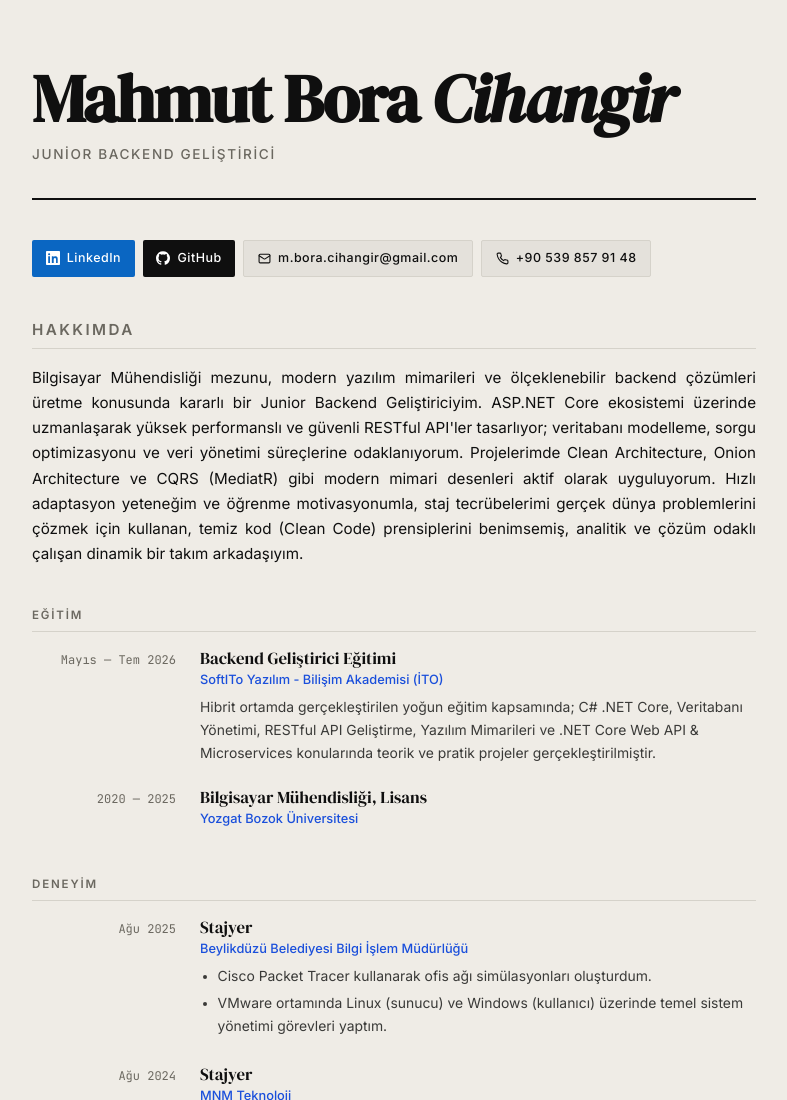
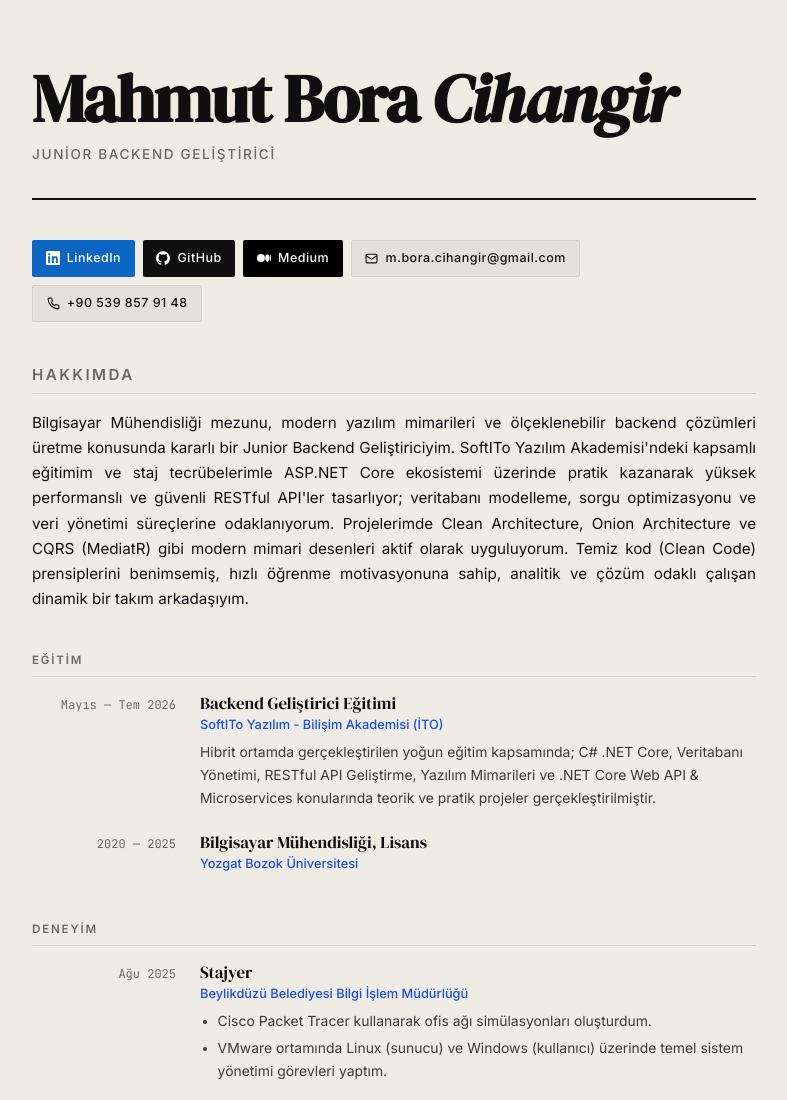
Before and after one commit to MBora02/portfolio, a plain HTML site: page index.html in a window 1280 px wide. Shown: the top 1100 px of the page, without its empty margins (246-1033 px from the left). Drawn offline with Linux system fonts and the light colour scheme.

Commit message:
updated cv

```diff
--- a/index.html
+++ b/index.html
@@ -27,6 +27,10 @@
       <svg width="14" height="14" viewBox="0 0 24 24" fill="currentColor"><path d="M12 .297c-6.63 0-12 5.373-12 12 0 5.303 3.438 9.8 8.205 11.385.6.113.82-.258.82-.577 0-.285-.01-1.04-.015-2.04-3.338.724-4.042-1.61-4.042-1.61C4.422 18.07 3.633 17.7 3.633 17.7c-1.087-.744.084-.729.084-.729 1.205.084 1.838 1.236 1.838 1.236 1.07 1.835 2.809 1.305 3.495.998.108-.776.417-1.305.76-1.605-2.665-.3-5.466-1.332-5.466-5.93 0-1.31.465-2.38 1.235-3.22-.135-.303-.54-1.523.105-3.176 0 0 1.005-.322 3.3 1.23.96-.267 1.98-.399 3-.405 1.02.006 2.04.138 3 .405 2.28-1.552 3.285-1.23 3.285-1.23.645 1.653.24 2.873.12 3.176.765.84 1.23 1.91 1.23 3.22 0 4.61-2.805 5.625-5.475 5.92.42.36.81 1.096.81 2.22 0 1.606-.015 2.896-.015 3.286 0 .315.21.69.825.57C20.565 22.092 24 17.592 24 12.297c0-6.627-5.373-12-12-12"/></svg>
       GitHub
     </a>
+    <a class="chip chip-medium" href="https://medium.com/@m.bora.cihangir/onion-architecture-cqrs-ve-mediatr-ile-s%C3%BCrd%C3%BCr%C3%BClebilir-ve-test-edilebilir-backend-mimarisi-904af8696736" target="_blank" rel="noopener">
+      <svg width="14" height="14" viewBox="0 0 24 24" fill="currentColor"><path d="M13.54 12a6.8 6.8 0 0 1-6.77 6.82A6.8 6.8 0 0 1 0 12a6.8 6.8 0 0 1 6.77-6.82A6.8 6.8 0 0 1 13.54 12zm7.42 0c0 3.54-1.51 6.42-3.38 6.42-1.87 0-3.39-2.88-3.39-6.42s1.52-6.42 3.39-6.42 3.38 2.88 3.38 6.42M24 12c0 3.17-.53 5.75-1.19 5.75-.66 0-1.19-2.58-1.19-5.75s.53-5.75 1.19-5.75C23.47 6.25 24 8.83 24 12z"/></svg>
+      Medium
+    </a>
     <a class="chip chip-email" href="mailto:m.bora.cihangir@gmail.com">
       <svg width="13" height="13" viewBox="0 0 24 24" fill="none" stroke="currentColor" stroke-width="2" stroke-linecap="round" stroke-linejoin="round"><rect width="20" height="16" x="2" y="4" rx="2"/><path d="m22 7-8.97 5.7a1.94 1.94 0 0 1-2.06 0L2 7"/></svg>
       m.bora.cihangir@gmail.com
@@ -39,7 +43,7 @@
 
   <section class="about">
     <p class="section-label">Hakkımda</p>
-    <p>Bilgisayar Mühendisliği mezunu, modern yazılım mimarileri ve ölçeklenebilir backend çözümleri üretme konusunda kararlı bir Junior Backend Geliştiriciyim. ASP.NET Core ekosistemi üzerinde uzmanlaşarak yüksek performanslı ve güvenli RESTful API'ler tasarlıyor; veritabanı modelleme, sorgu optimizasyonu ve veri yönetimi süreçlerine odaklanıyorum. Projelerimde Clean Architecture, Onion Architecture ve CQRS (MediatR) gibi modern mimari desenleri aktif olarak uyguluyorum. Hızlı adaptasyon yeteneğim ve öğrenme motivasyonumla, staj tecrübelerimi gerçek dünya problemlerini çözmek için kullanan, temiz kod (Clean Code) prensiplerini benimsemiş, analitik ve çözüm odaklı çalışan dinamik bir takım arkadaşıyım.</p>
+    <p>Bilgisayar Mühendisliği mezunu, modern yazılım mimarileri ve ölçeklenebilir backend çözümleri üretme konusunda kararlı bir Junior Backend Geliştiriciyim. SoftITo Yazılım Akademisi'ndeki kapsamlı eğitimim ve staj tecrübelerimle ASP.NET Core ekosistemi üzerinde pratik kazanarak yüksek performanslı ve güvenli RESTful API'ler tasarlıyor; veritabanı modelleme, sorgu optimizasyonu ve veri yönetimi süreçlerine odaklanıyorum. Projelerimde Clean Architecture, Onion Architecture ve CQRS (MediatR) gibi modern mimari desenleri aktif olarak uyguluyorum. Temiz kod (Clean Code) prensiplerini benimsemiş, hızlı öğrenme motivasyonuna sahip, analitik ve çözüm odaklı çalışan dinamik bir takım arkadaşıyım.</p>
   </section>
 
   <section>
--- a/styles.css
+++ b/styles.css
@@ -525,4 +525,8 @@ footer {
     margin-top: 1rem;
     padding-top: 0.8rem;
   }
+
+  .chip-medium {
+    display: none !important;
+  }
 }
```
